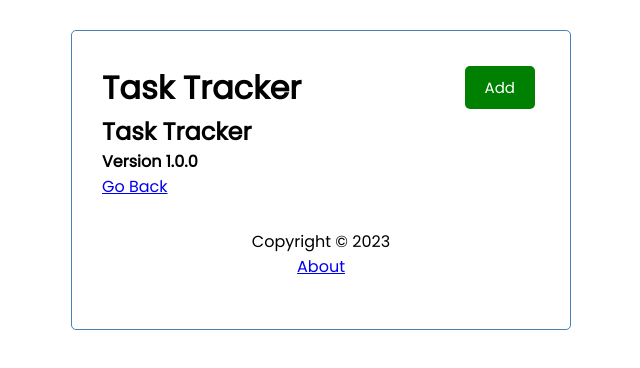
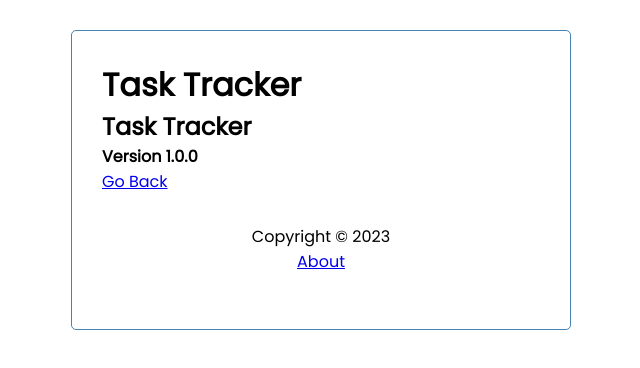
Before and after one commit to Nasiemjr/todo_angular, an Angular app: page /about in a window 1280 px wide. Shown: the top 368 px of the page, without its empty margins (319-959 px from the left). Built offline with nearby package versions, Linux system fonts and the light colour scheme.

Commit message:
Limit add button

```diff
--- a/src/app/components/header/header.component.html
+++ b/src/app/components/header/header.component.html
@@ -1,5 +1,5 @@
 <header>
     <h1>{{title}}</h1>
-    <app-button color="{{ showAddTask ? 'red' : 'green'}}"
+    <app-button *ngIf="hasRoute('/')" color="{{ showAddTask ? 'red' : 'green'}}"
     text="{{ showAddTask ? 'Close' : 'Add'}}" (btnClick)="toggleAddTask()"></app-button>
 </header>
--- a/src/app/components/header/header.component.ts
+++ b/src/app/components/header/header.component.ts
@@ -1,6 +1,7 @@
 import { Component } from '@angular/core';
 import { UiService } from 'src/app/services/ui.service';
 import {Subscription} from 'rxjs';
+import {Router} from '@angular/router';
 
 @Component({
   selector: 'app-header',
@@ -12,7 +13,7 @@
  showAddTask: boolean = false;
  subscription: Subscription;
 
- constructor(private uiService:UiService){
+ constructor(private uiService:UiService, private router: Router){
   this.subscription = this.uiService.onToggle().subscribe(value => this.showAddTask = value);
  }
 
@@ -20,4 +21,8 @@
   this.uiService.toggleAddTask();
 }
 
+hasRoute(route: string){
+  return this.router.url === route;
 }
+
+}
```
